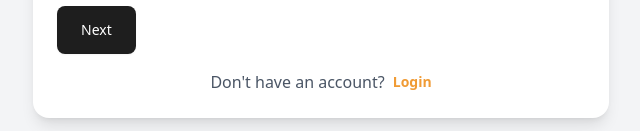
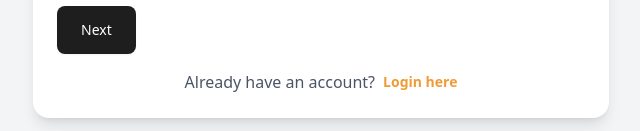
Before and after one commit to joanarazon/FinalRentAll_Web, a React (Vite) app: page /register in a window 1280 px wide. Shown: the part 777-908 px from the top of the page, without its empty margins (319-959 px from the left). Built offline with nearby package versions, Linux system fonts and the light colour scheme; no server answers.

Commit message:
typo edit

```diff
--- a/src/pages/Register.jsx
+++ b/src/pages/Register.jsx
@@ -316,7 +316,7 @@ function Register() {
                             id_image_url: idImageUrl,
                             face_image_url: faceImageUrl,
                             face_verified: true,
-                            role: 'unverified'
+                            role: "unverified",
                         },
                     ]);
 
@@ -671,12 +671,14 @@ function Register() {
                     </Button>
                 </div>
                 <div className="text-center mt-4 flex flex-row items-center gap-2 justify-center">
-                    <p className="text-gray-600 mb-0">Don't have an account?</p>
+                    <p className="text-gray-600 mb-0">
+                        Already have an account?
+                    </p>
                     <a
                         className="font-bold text-sm text-[#F09B35] hover:text-[#DB7C0B]"
                         href="/"
                     >
-                        Login
+                        Login here
                     </a>
                 </div>
             </div>
```
